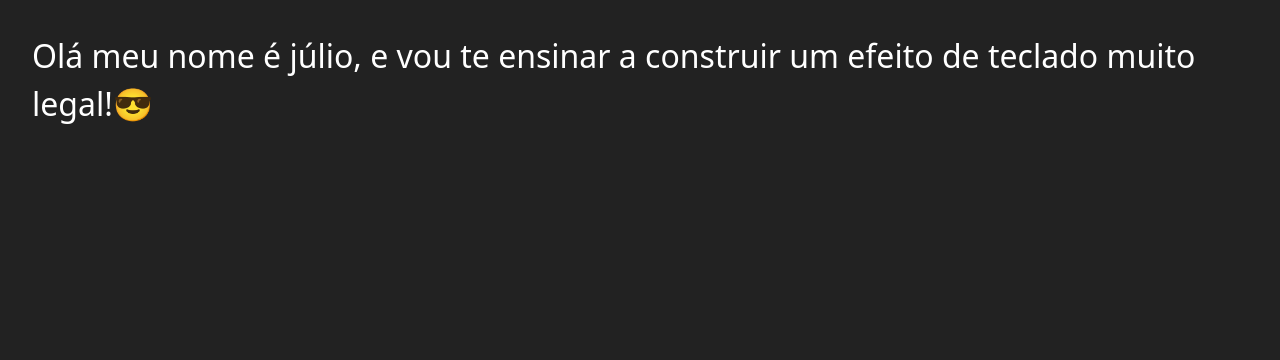
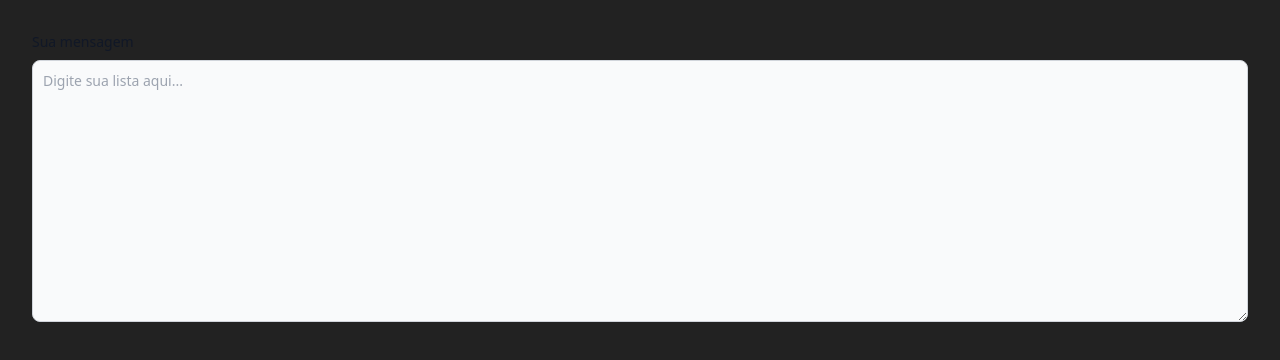
Before and after one commit to juliocesardemoraes/css-zeus, a website built with Vite: page src/index.html in a window 1280 px wide. Built offline with nearby package versions, Linux system fonts and the light colour scheme.

Commit message:
feat: add localstorage class

```diff
--- a/src/index.html
+++ b/src/index.html
@@ -13,12 +13,19 @@
       rel="stylesheet"
     />
   </head>
-  <body class="h-[100vh]">
-    <div id="app"></div>
-    <div></div>
-    <div class="flex justify-center items-center flex-col gap-4">
-      <h1 class="type"></h1>
-    </div>
-    <script type="module" src="./js/main.js"></script>
+  <body class="h-[100vh]" onload="fetchData()">
+    <label
+      for="message"
+      class="block mb-2 text-sm font-medium text-gray-900 dark:text-white"
+      >Sua mensagem</label
+    >
+    <textarea
+      id="message"
+      rows="12"
+      class="block p-2.5 w-full text-sm text-gray-900 bg-gray-50 rounded-lg border border-gray-300 focus:ring-blue-500 focus:border-blue-500 dark:bg-gray-700 dark:border-gray-600 dark:placeholder-gray-400 dark:text-white dark:focus:ring-blue-500 dark:focus:border-blue-500"
+      placeholder="Digite sua lista aqui..."
+      onkeyup="saveData()"
+    ></textarea>
   </body>
+  <script type="module" src="./js/main.js"></script>
 </html>
--- a/src/js/main.js
+++ b/src/js/main.js
@@ -1,12 +1,18 @@
-const types = document.getElementsByClassName("type");
+// Pegar dados do textarea
+const textareaContent = document.getElementById("message");
 
-const text =
-  "Olá meu nome é júlio, e vou te ensinar a construir um efeito de teclado muito legal!😎";
+const saveData = () => {
+  console.log("CHAMOu", textareaContent.value);
+  // Guardar no localstorage - OK
+  localStorage.setItem("notas", textareaContent.value);
+};
 
-console.log(text[1]);
+// Quando iniciar pegar os dados guardados
+// e popular textarea
+const fetchData = () => {
+  console.log("Fetch", textareaContent.value);
+  textareaContent.value = localStorage.getItem("notas");
+};
 
-for (let i = 0; i < text.length; i++) {
-  setTimeout(() => {
-    types[0].textContent += text[i];
-  }, 50 * i);
-}
+window.saveData = saveData;
+window.fetchData = fetchData;
```
Also changed, not shown: README.MD (added).
